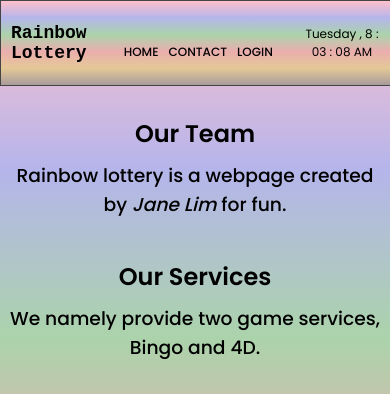
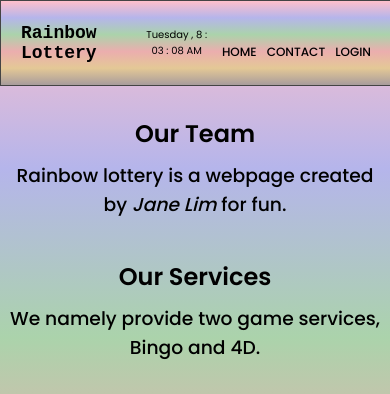
Before and after one commit to Janeleq/Rainbow-Lottery, a Flask app: page /about in a window 390 px wide. Shown: the top 394 px of the page. Run offline with Flask 2, Linux system fonts and the light colour scheme.

Commit message:
Home Changes

```diff
--- a/static/css/about.css
+++ b/static/css/about.css
@@ -37,6 +37,7 @@ header > h1 {
     font-size: 25px;
     float: left;
     margin: 10px;
+    padding: 10px;
 }
 
 nav {
@@ -89,9 +90,6 @@ nav a:before {
 
 .time {
     text-align: center;
-    margin-top: 6px;
-    float: left;
-    margin: 10px;
 }
 
 .container {
@@ -171,6 +169,7 @@ h3 {
     }
 
     .time {
-        font-size: 12px;
+        margin: 0;
+        font-size: 10px;
     }
   }
--- a/templates/about.html
+++ b/templates/about.html
@@ -12,7 +12,18 @@
 </head>
 <body>
   <header>
-    <h1>Rainbow Lottery</h1>
+      <h1>Rainbow Lottery</h1>
+      <div class="time">
+        <span id="day">00</span>
+        <span>,</span>
+        <span id="hours">00</span>
+        <span>:</span>
+        <span id="minutes">00</span>
+        <span>:</span>
+        <span id="seconds">00</span>
+        <span id="session">AM</span>
+      </div>
+
     <nav>
       <ul>
         <li><a href="/">Home</a></li>
@@ -20,16 +31,7 @@
         <li><a href="/login">Login</a></li>
       </ul>
     </nav>
-    <div class="time">
-      <span id="day">00</span>
-      <span>,</span>
-      <span id="hours">00</span>
-      <span>:</span>
-      <span id="minutes">00</span>
-      <span>:</span>
-      <span id="seconds">00</span>
-      <span id="session">AM</span>
-    </div>
+
       <script type="text/javascript">
         function rtclock()
         {
```
Also changed, not shown: static/css/base.css (+9 -4 lines).
